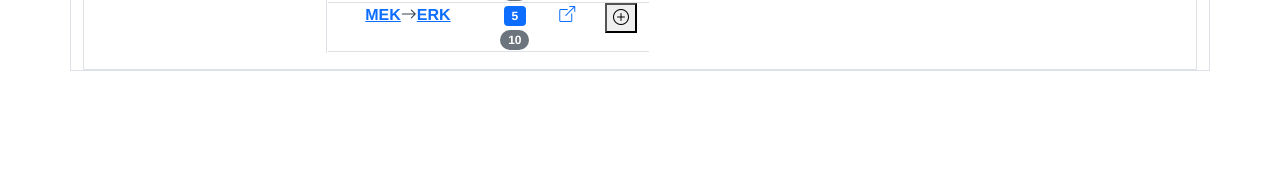
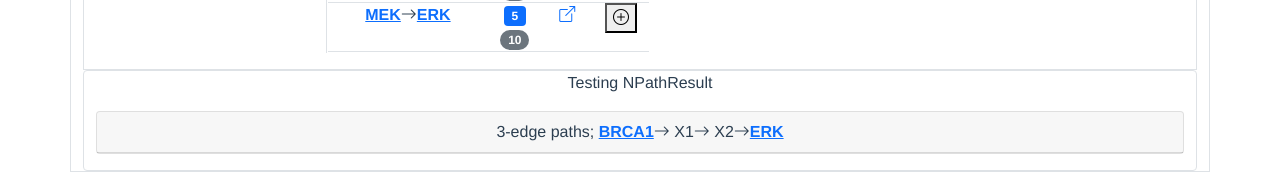
Before and after one commit to kkaris/indra_network_service, a Vue app in the folder indra_network_search/frontend/: page / in a window 1280 px wide. Shown: the part 841-1013 px from the top of the page. Before the commit the page ends 912 px from the top, so only its background shows below. Built offline with nearby package versions, Linux system fonts and the light colour scheme; what @dafcoe/vue-collapsible-panel would draw is missing.

Commit message:
WIP Add test output of NPathResult

```diff
--- a/indra_network_search/frontend/src/views/ResultArea.vue
+++ b/indra_network_search/frontend/src/views/ResultArea.vue
@@ -44,6 +44,17 @@
         />
       </p>
     </div>
+    <div class="container border rounded">
+      <p>Testing NPathResult</p>
+      <p>
+        <NPathResult
+          :source="testNode1"
+          :target="testNode4"
+          :path-node-count="testPathDataModel.path.length"
+          :path-array="[testPathDataModel, testPathDataModel]"
+        />
+      </p>
+    </div>
   </div>
 </template>
 
@@ -52,9 +63,10 @@ import Node from "@/components/Result/Node";
 import StatementTitle from "@/components/Result/StatementTitle";
 import Edge from "@/components/Result/Edge";
 import Path from "@/components/Result/Path";
+import NPathResult from "@/components/Result/NPathResult";
 
 export default {
-  components: {Path, Edge, StatementTitle, Node },
+  components: {NPathResult, Path, Edge, StatementTitle, Node },
   /* To spread together two objects into another object for usage in a v-bind:
   * v-bind="{...this.testStmt111,
   *          subjNode: this.testNode1,
```
